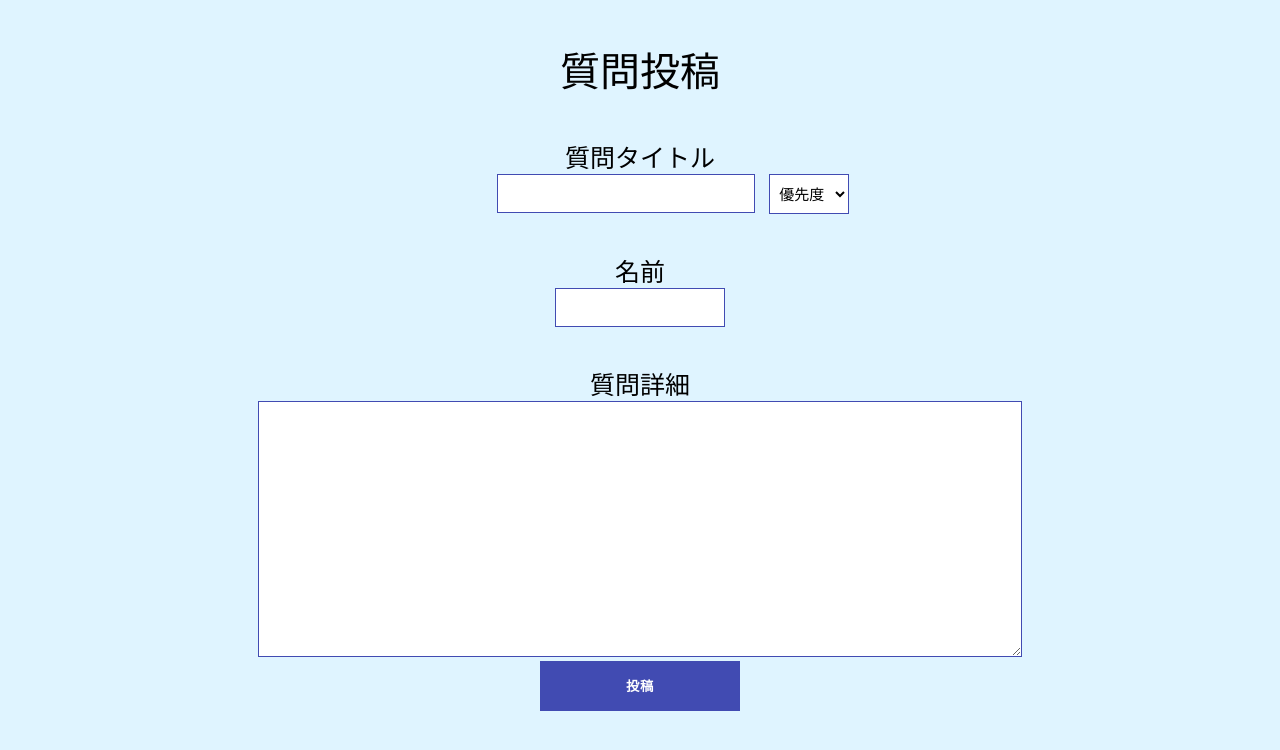
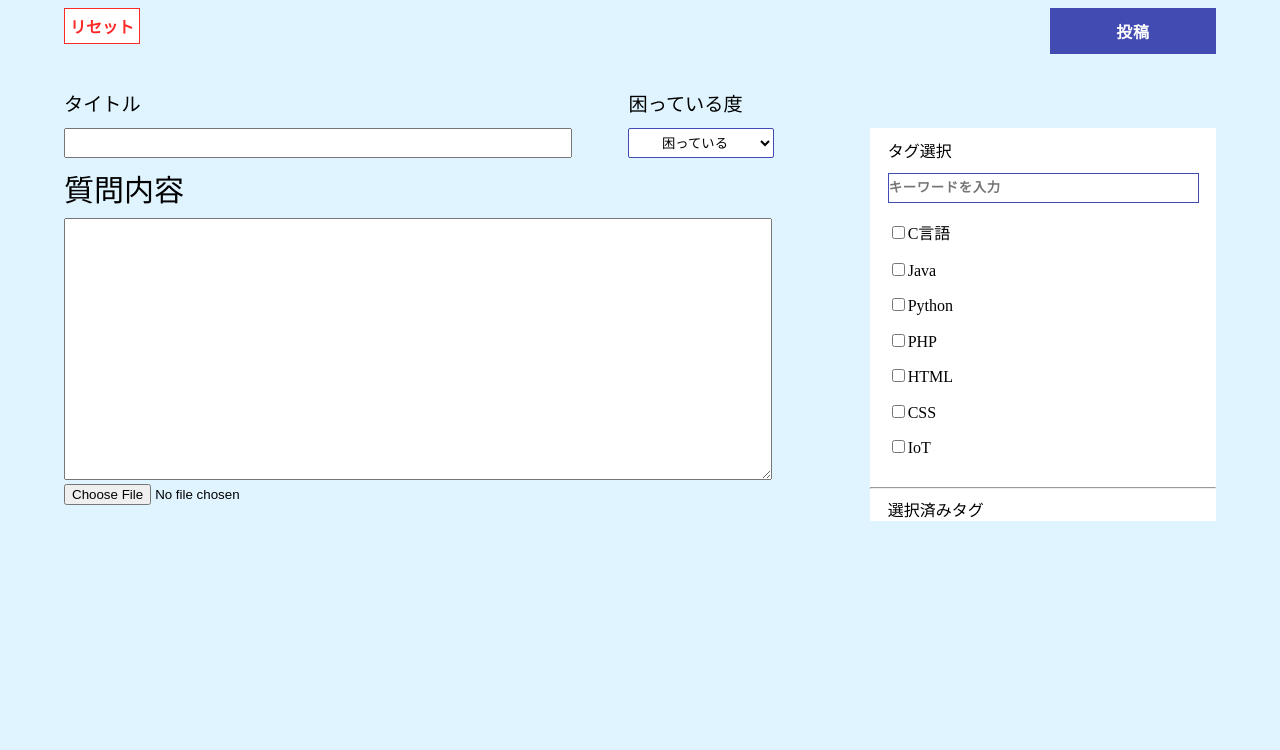
Before and after one commit to ohNarumi/PBL1, a PHP site: page /question_write.php in a window 1280 px wide. Shown: the top 750 px of the page. Run offline with PHP 8.4, Linux system fonts and the light colour scheme.

Commit message:
質問投稿画面のcssとhtmlの修正#45

```diff
--- a/css/question_write.css
+++ b/css/question_write.css
@@ -1,69 +1,171 @@
-p {
-    font-size: 40px;
-    text-align: center;
+.oya {
+  position: absolute;
+  left: 0;
+  right: 0;
+  width: 90%;
+  min-width: 500px;
+  margin: auto;
 }
 
-div {
-    width: 100%;
-    text-align: center;
-    margin: auto;
-  }
-
-.title-span {
-  display: block;
-  font-size: 25px;
-  text-align: center;
+.ko_div {
+  display: flex;
 }
 
-.textbox {
-  width: 20%;
-  height: 35px;
-  margin-left: 6%;
-  font-size: 30px;
-  border: 1px solid #414BB2;
+.ko1{
+  width: 70%;
 }
 
-.select {
+.ko2{
+  width: 30%;
+  background-color: rgb(255, 255, 255);
+}
+
+.div_1 {
+  display: flex;
+  width: 100%;
+}
+
+.resetbtn_div {
   display: inline-block;
   width: 100%;
-  max-width: 80px;
-  height: 40px;
-  margin: 0px 10px;
-  padding: 0px 5px;
-  font-size: 15px;
-  line-height: 1.75;
-  -ms-word-break: normal;
-  word-break: normal;
-  vertical-align: top;
+}
+
+.a_btn {
+  margin: 0;
+  padding: 5px;
+  color: #fc2929;
+  border: 1px solid #fc2929;
+  background-color: #ffffff;
+}
+
+.btn_div {
+  width: 100%;
+  text-align: right;
+}
+
+.btn {
+  width: 25%;
+  height: auto;
+  min-width: 100px;
+  padding: 10px;
+  margin: 0;
+  text-align: center;
+
+}
+
+.character_div {
+  display: flex;
+  width: 70%;
+  margin-top: 3%;
+  margin-bottom: 1%;
+}
+
+.title_div {
+  width: 70%;
+}
+
+.trauble_div {
+  width: 30%;
+}
+
+.character_div span {
+  font-size:max(1.5vw, 15px);
+}
+
+.div_2 {
+  display: flex;
+}
+
+.title_span{
+  width: 70%;
+}
+
+.title {
+  display: block;
+  font-size: 2vw;
+}
+
+.titletext {
+  width: 90%;
+  height: 30px;
+  box-sizing:border-box;
+  font-size: 1vw;
+}
+
+.trauble_span {
+  width: 30%;
+}
+
+.trauble {
+  display: block;
+  font-size: 2vw;
+}
+
+.cp_ipselect {
+  width: 60%;
+  min-width: 90px;
+  height: 30px;
+  box-sizing:border-box;
+  border-radius: 2px;
   border: 1px solid #414BB2;
   background: #ffffff;
+  margin: 0px;
+  padding: 0px;
 }
 
-.text {
-  display: block;
-  padding-top: 3%;
-  font-size: 25px;
-  text-align: center;
+.div_3 {
+  width: 100%;
 }
 
-.textboxname {
-  width: 13%;
-  height: 35px;
+.message {
+  display: block;
+  margin-top: 1%;
+  margin-bottom: 1%;
   font-size: 30px;
-  text-align: center;
-  border: 1px solid #414BB2;
 }
 
-.comment {
-  display: inline;
-  width: 60%;
-  height: 250px;
-  font-size: 25px;
-  border: 1px solid #414BB2;
+.messagetext {
+  width: 87%;
+  min-width: 330px;
+  height: 20vw;
+  font-size: 1.3vw;
 }
 
-.button {
+.tag_text_div {
   width: 100%;
-  max-width: 150px;
-  height: 50px;
+  margin-top: 3%;
 }
+
+.tag_text {
+  margin: 5%;
+}
+
+.search_div {
+  display: inline-block;
+  width: 100%;
+  text-align: center;
+  margin-top: 3%;
+}
+
+.box_search {
+  width: 90%;
+  height: 30px;
+  margin: 0px;
+  padding: 0px;
+}
+
+.checkbox {
+  display: block;
+  height: 250px;
+  margin: 5%;
+  overflow: auto;
+}
+
+.checkbox_div {
+  display: block;
+  margin-bottom: 5%;
+}
+
+.selection {
+  margin-left: 5%;
+}
--- a/question_write.php
+++ b/question_write.php
@@ -1,37 +1,103 @@
 <!DOCTYPE html>
 <html lang="ja">
 <head>
-  <meta charset="utf-8">
-  <link rel="stylesheet" href="./css/style.css">
-  <link rel="stylesheet" href="./css/question_write.css">
-  <title>質問フォーム</title>
+    <meta charset="UTF-8">
+    <meta name="description" content=>
+    <link rel="stylesheet" href="./css/style.css">
+    <link rel="stylesheet" href="./css/question_write.css">
+    <title>質問投稿画面</title>
 </head>
-  <body>
-    <form action="" method="post">
+<body>
+    <div class="oya">
+        <div class="div_1">
+            <div class="resetbtn_div">
+                <a class="a_btn" href="">リセット</a>
+            </div>
 
-    <p>質問投稿</p>
+            <div class="btn_div">
+                <a class="btn" href="">投稿</a>
+            </div>
+        </div>
 
-    <span class="title-span">質問タイトル</span>
+        <div class="character_div">
+            <div class="title_div">
+                <span>タイトル</span>
+            </div>
+            <div class="trauble_div">
+                <span>困っている度</span>
+            </div>
+        </div>
 
-    <div>
-      <input class="textbox" type="text" name="name">
+        <div class="ko_div">
+            <div class="ko1">
+                <form method="post" action="">
+                    <div class="div_2">
+                        <span class="title_span">
+                            <input class="titletext" type="text" id="title" name="title">
+                        </span>
 
-        <select class="select">
-          <option hidden>優先度</option>
-          <option value="high">高</option>
-          <option value="middle">中</option>
-          <option value="low">低</option>
-        </select><br>
+                        <span class="trauble_span">
+                            <select class="cp_ipselect" id="pulldown">
+                            <option hidden>困っている</option>
+                            <option value="1">高</option>
+                            <option value="2">中</option>
+                            <option value="3">低</option>
+                            </select>
+                        </span>
+                    </div>
 
-        <span class="text">名前</span>
-      <input class="textboxname" type="text" name="name">
+                    <div class="div_3">
+                        <label class="message" for="message">質問内容</label>
+                        <textarea class="messagetext" id="message" name="message"></textarea>
+                    </div>
+                    <div class="img">
+                        <input type="file" name="avatar">
+                    </div>
+                </form>
+            </div>
 
-      <span class="text">質問詳細</span>
-      <textarea class="comment" name="comment" cols="30" rows="5"></textarea><br>
+            <div class="ko2">
+                <div class="tag_text_div">
+                    <span class="tag_text">
+                        タグ選択
+                    </span>
+                </div>
 
-      <button class="btn">投稿</button>
+                <div class="search_div">
+                    <input class="box_search" type="search" name="search" placeholder="キーワードを入力">
+                </div>
+
+                <div class="checkbox">
+                    <div class="checkbox_div">
+                        <input type="checkbox" id="scales" name="C言語"><label for="C言語">C言語</label>
+                    </div>
+                    <div class="checkbox_div">
+                        <input type="checkbox" id="scales" name="Java"><label for="Java">Java</label>
+                    </div>
+                    <div class="checkbox_div">
+                        <input type="checkbox" id="scales" name="Python"><label for="Python">Python</label>
+                    </div>
+                    <div class="checkbox_div">
+                        <input type="checkbox" id="scales" name="PHP"><label for="PHP">PHP</label>
+                    </div>
+                    <div class="checkbox_div">
+                        <input type="checkbox" id="scales" name="HTML"><label for="HTML">HTML</label>
+                    </div>
+                    <div class="checkbox_div">
+                        <input type="checkbox" id="scales" name="CSS"><label for="CSS">CSS</label>
+                    </div>
+                    <div class="checkbox_div">
+                        <input type="checkbox" id="scales" name="IoT"><label for="IoT">IoT</label>
+                    </div>
+                </div>
+
+                <hr>
+                <div class="selection">
+                    <span>選択済みタグ</span>
+                </div>
+
+            </div>
+        </div>
     </div>
-
-</form>
 </body>
 </html>
```
